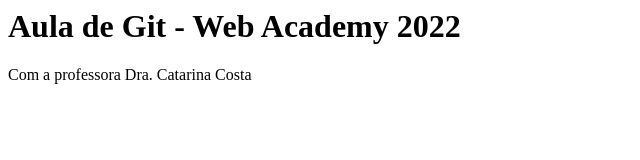
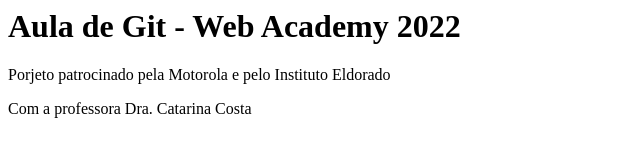
Before and after one commit to gerlaneln/WebAcademy, a plain HTML site: page index.html in a window 1280 px wide. Shown: the whole page, without its empty margins (0-640 px from the left). Drawn offline with Linux system fonts and the light colour scheme.

Commit message:
Alteração na página principal

```diff
--- a/index.html
+++ b/index.html
@@ -2,6 +2,7 @@
 	<head>	</head>
 	<body>
 		<h1>Aula de Git - Web Academy 2022</h1>
+		<p>Porjeto patrocinado pela Motorola e pelo Instituto Eldorado</p>
 		<p>Com a professora Dra. Catarina Costa</p>
 	</body>
 </html>
```
